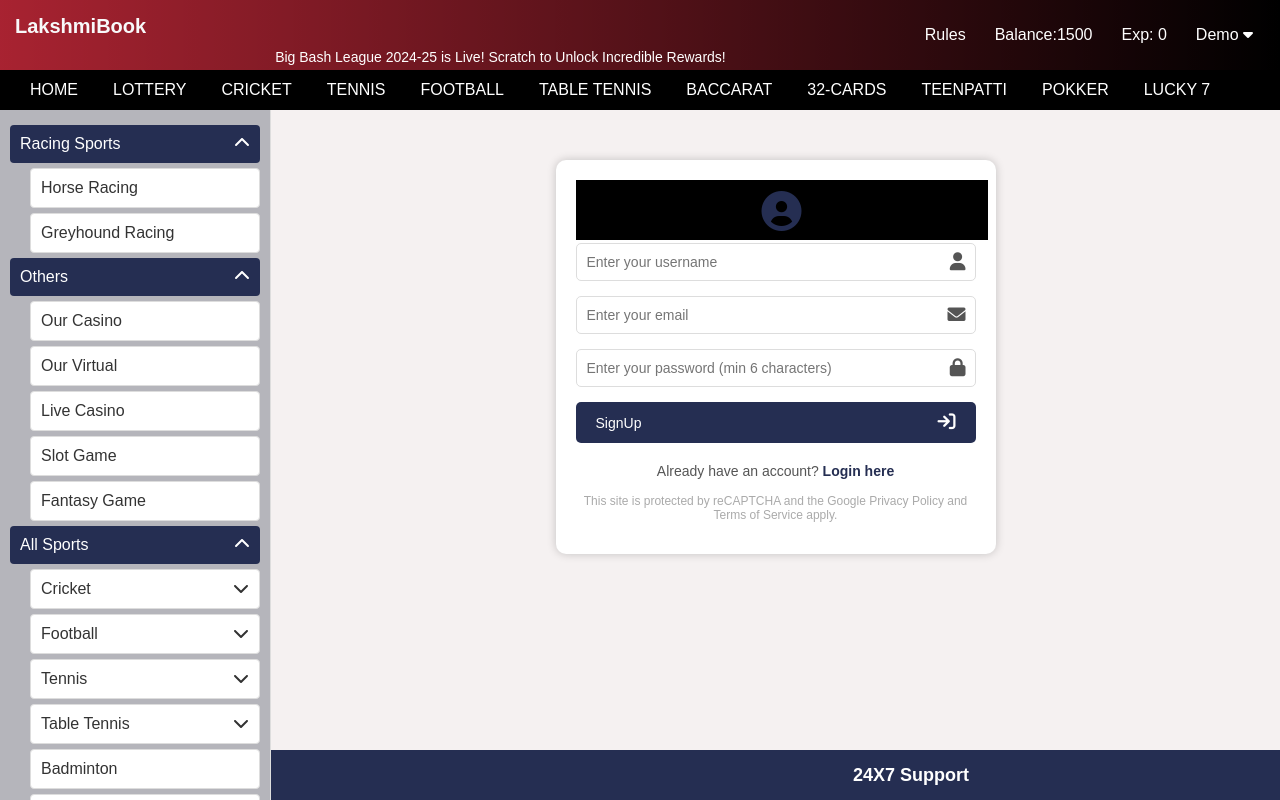
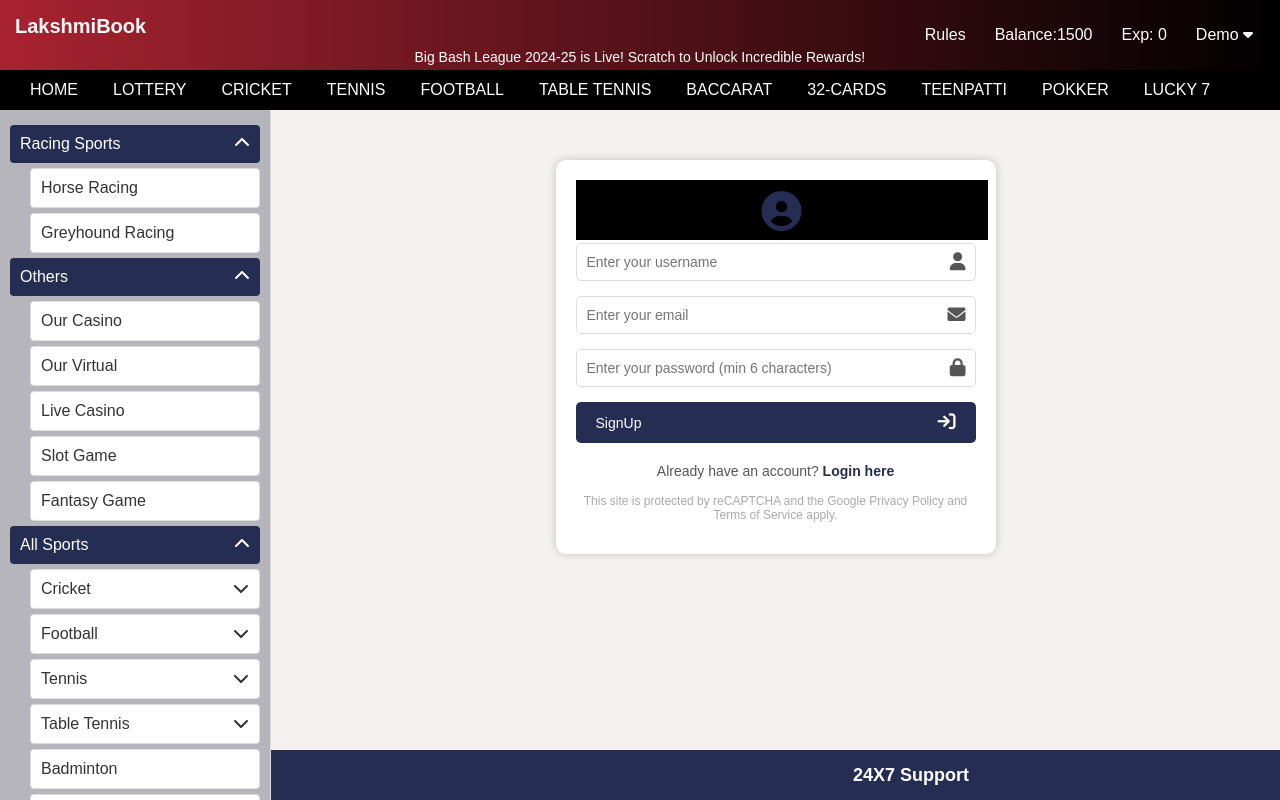
Before and after one commit to Mehraj001/Lakshmibook, a React (Create React App) app in the folder front/: page /signup in a window 1280 px wide. Shown: the top 800 px of the page. Built offline with nearby package versions, Linux system fonts and the light colour scheme.

Commit message:
Update Nabvar1.css

```diff
--- a/front/src/componets/Nabvar1.css
+++ b/front/src/componets/Nabvar1.css
@@ -62,6 +62,7 @@ body {
         position: absolute;
         bottom: 0;
         left: 0;
+        width:45%;
         white-space: nowrap;
         overflow: hidden;
         padding: 5px 0;
```
